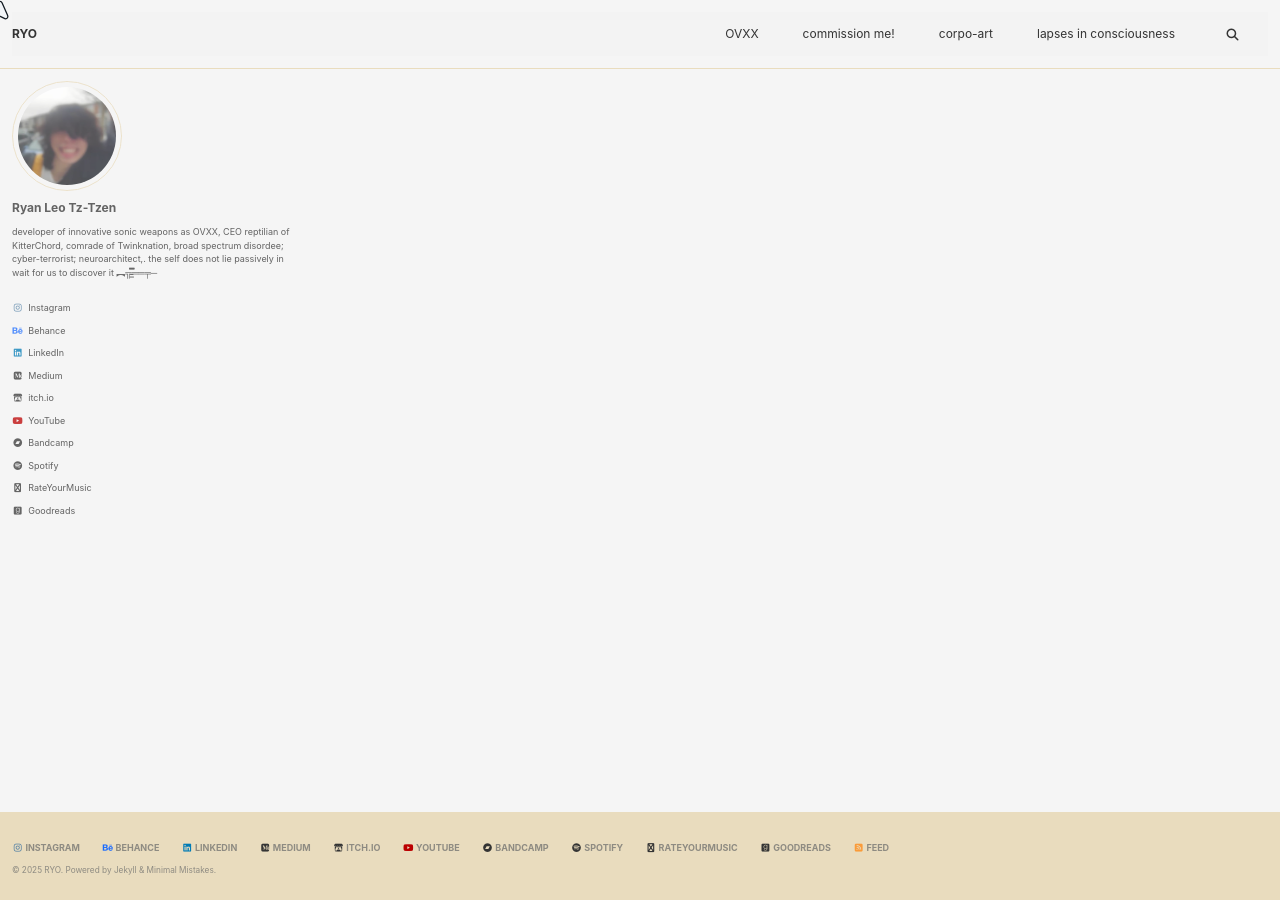
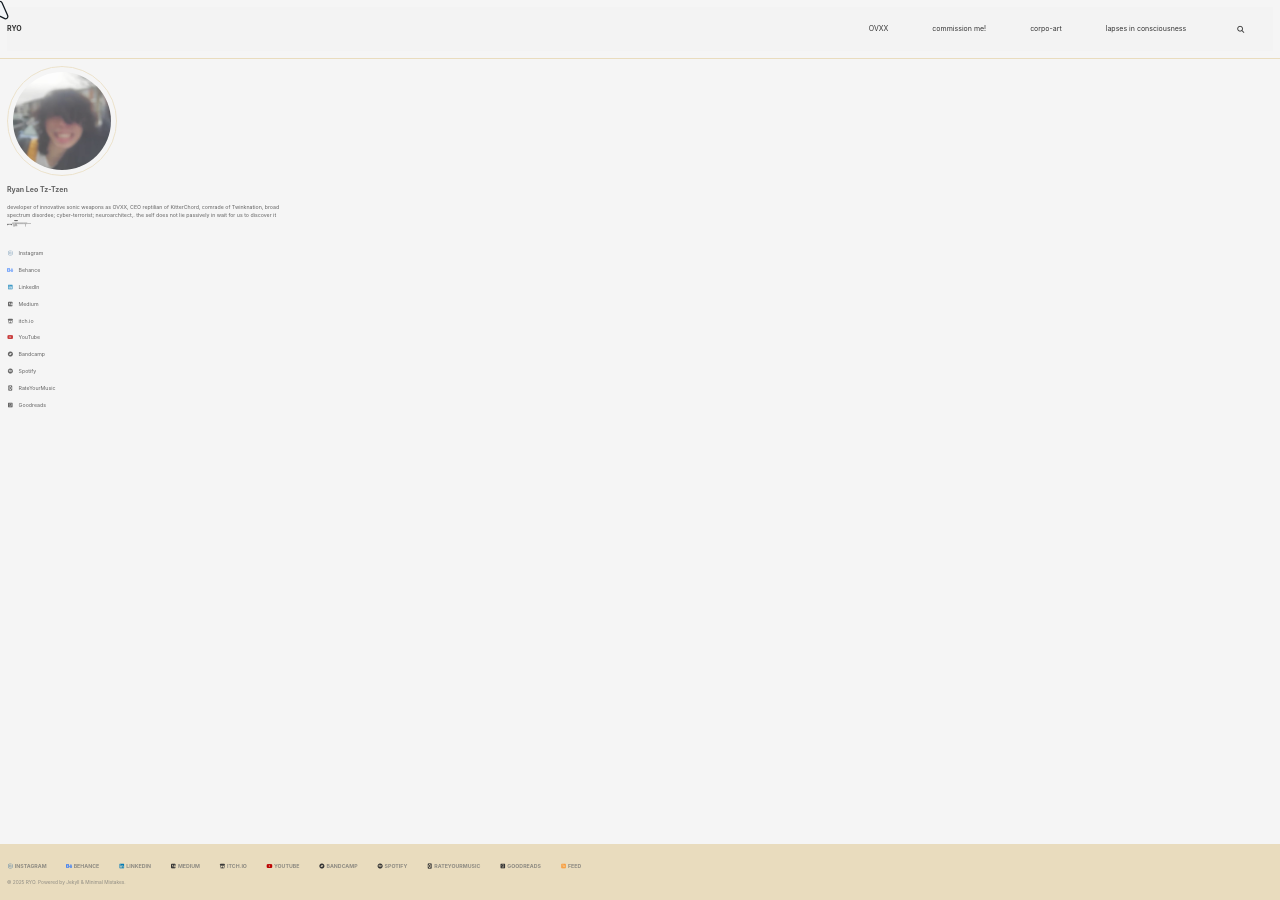
Before and after one commit to cryotato/cryotato.github.io, a Jekyll site: the page built from index.md, in a window 1280 px wide. Built offline with Jekyll 4.4.1, drawn with Linux system fonts in a browser that asks for light colours; cached includes are drawn as plain includes.

Commit message:
Update main.scss

```diff
--- a/assets/css/main.scss
+++ b/assets/css/main.scss
@@ -33,7 +33,7 @@
   // font-family: "Lucida Console", Monaco, monospace;
 
   /* --- Optional: Slightly adjust default font size or line height if needed --- */
-  font-size: 12px; /* Default is often fine */
+  font-size: 7px; /* Default is often fine */
   // line-height: 1.6; /* Can improve readability */
 
 } // <--- ADD THIS CLOSING BRACE
```
